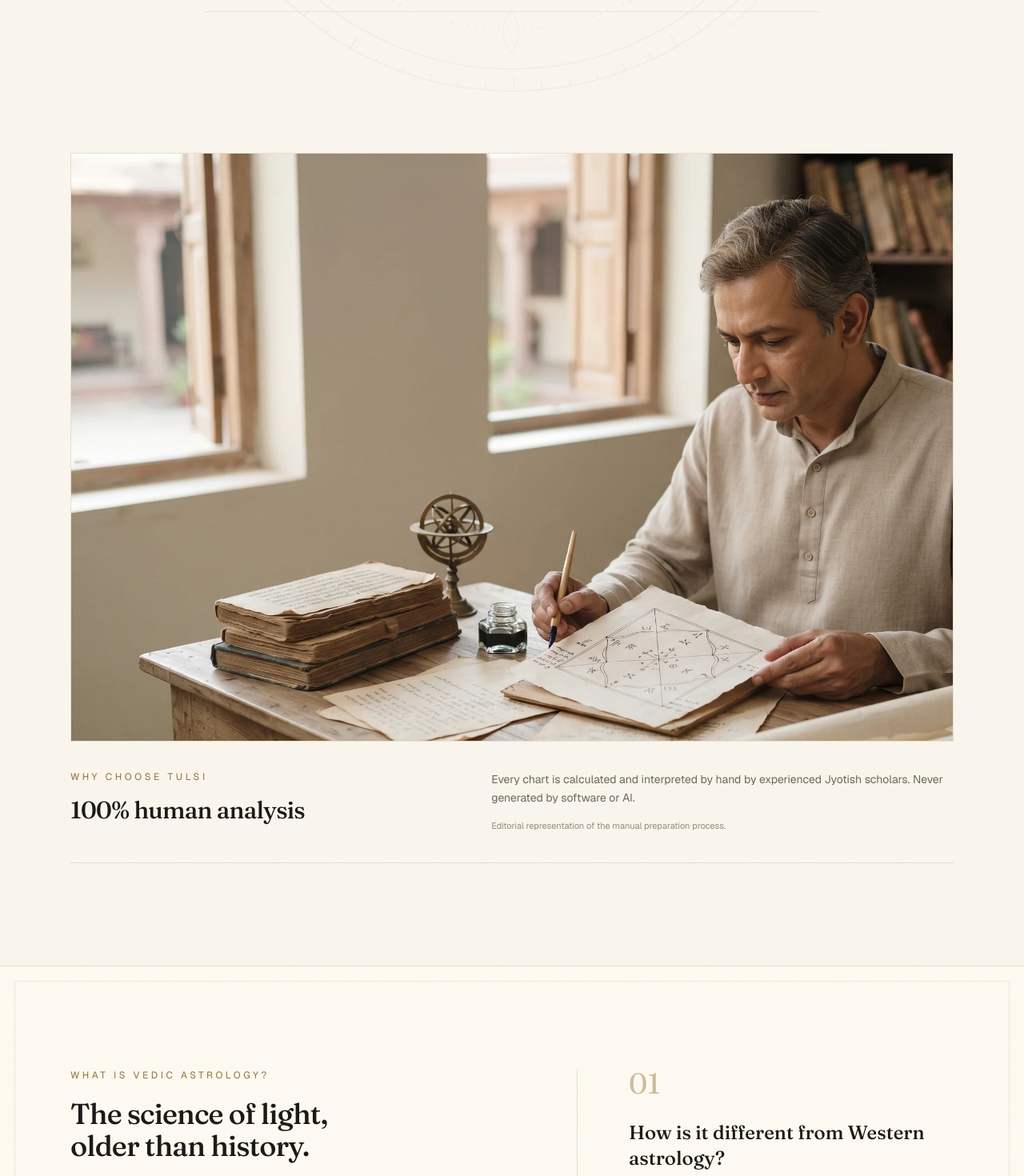
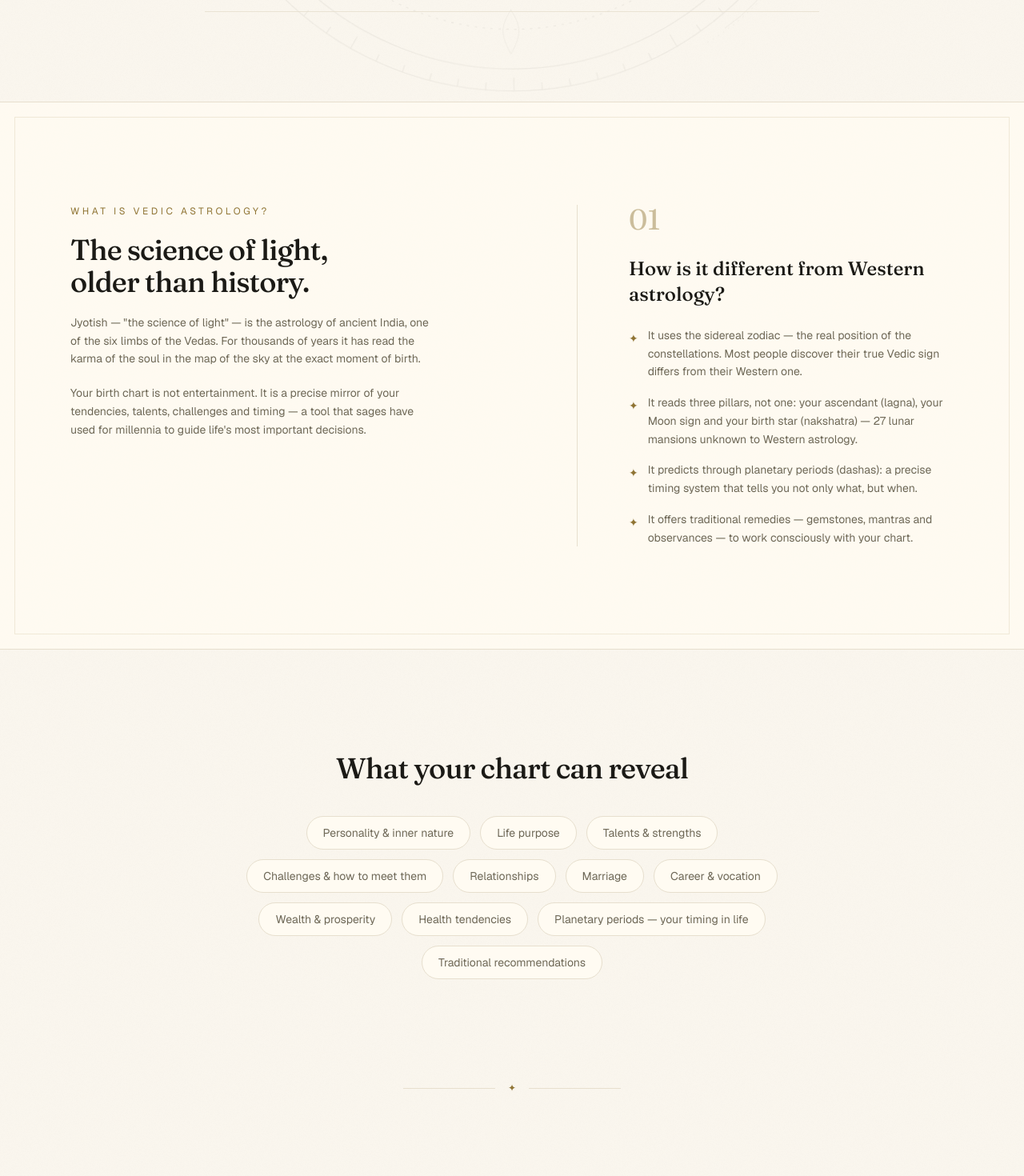
Before and after one commit to djrock3108-commits/tulsi-store, a Next.js app: page /en in a window 1280 px wide. Shown: the part 780-2250 px from the top of the page at 80% size. Built offline with nearby package versions, Linux system fonts and the light colour scheme; no server answers.

Commit message:
design: remove editorial scholar section

```diff
--- a/src/app/(store)/[locale]/page.tsx
+++ b/src/app/(store)/[locale]/page.tsx
@@ -1,5 +1,4 @@
 import { setRequestLocale } from "next-intl/server";
-import Image from "next/image";
 import { Link } from "@/i18n/navigation";
 import { getAstroContent } from "@/lib/astro-content";
 import Reveal from "@/components/Reveal";
@@ -21,15 +20,6 @@ export default async function HomePage({ params }: { params: Promise<{ locale: s
   const { locale } = await params;
   setRequestLocale(locale);
   const c = getAstroContent(locale as Locale);
-  const humanAnalysis = c.why.items[1];
-  const editorialCaption: Record<Locale, string> = {
-    en: "Editorial representation of the manual preparation process.",
-    es: "Representación editorial del proceso de elaboración manual.",
-    nl: "Redactionele weergave van het handmatige voorbereidingsproces.",
-    de: "Redaktionelle Darstellung des manuellen Ausarbeitungsprozesses.",
-    fr: "Représentation éditoriale du processus de préparation manuelle.",
-    it: "Rappresentazione editoriale del processo di preparazione manuale.",
-  };
 
   return (
     <>
@@ -81,37 +71,6 @@ export default async function HomePage({ params }: { params: Promise<{ locale: s
       </section>
 
       {/* ── Qué es la Astrología Védica ───────────────────────────── */}
-      <section aria-labelledby="human-work-title" className="mx-auto max-w-6xl px-6 pb-24 pt-8 md:pb-32 md:pt-16">
-        <Reveal>
-          <figure>
-            <div className="relative aspect-[3/2] overflow-hidden border border-line bg-surface">
-              <Image
-                src="/images/tulsi-scholar-editorial-v2.webp"
-                alt={editorialCaption[locale as Locale]}
-                fill
-                priority
-                sizes="(max-width: 768px) calc(100vw - 3rem), 1152px"
-                className="object-cover object-center"
-              />
-            </div>
-            <div className="grid gap-5 border-b border-line py-7 md:grid-cols-[1fr_1.25fr] md:items-start md:gap-16 md:py-9">
-              <div>
-                <p className="text-xs uppercase tracking-[0.3em] text-gold">{c.why.title}</p>
-                <h2 id="human-work-title" className="mt-4 font-serif text-2xl font-medium tracking-tight md:text-3xl">
-                  {humanAnalysis.title}
-                </h2>
-              </div>
-              <div>
-                <p className="max-w-xl text-sm leading-relaxed text-muted">{humanAnalysis.body}</p>
-                <figcaption className="mt-4 text-[11px] leading-relaxed text-muted/75">
-                  {editorialCaption[locale as Locale]}
-                </figcaption>
-              </div>
-            </div>
-          </figure>
-        </Reveal>
-      </section>
-
       <section id="what" className="manuscript-section border-y border-line bg-surface/70">
         <div className="mx-auto grid max-w-6xl grid-cols-1 gap-14 px-6 py-24 md:grid-cols-[1.08fr_0.92fr] md:gap-20 md:py-32">
           <Reveal>
```
